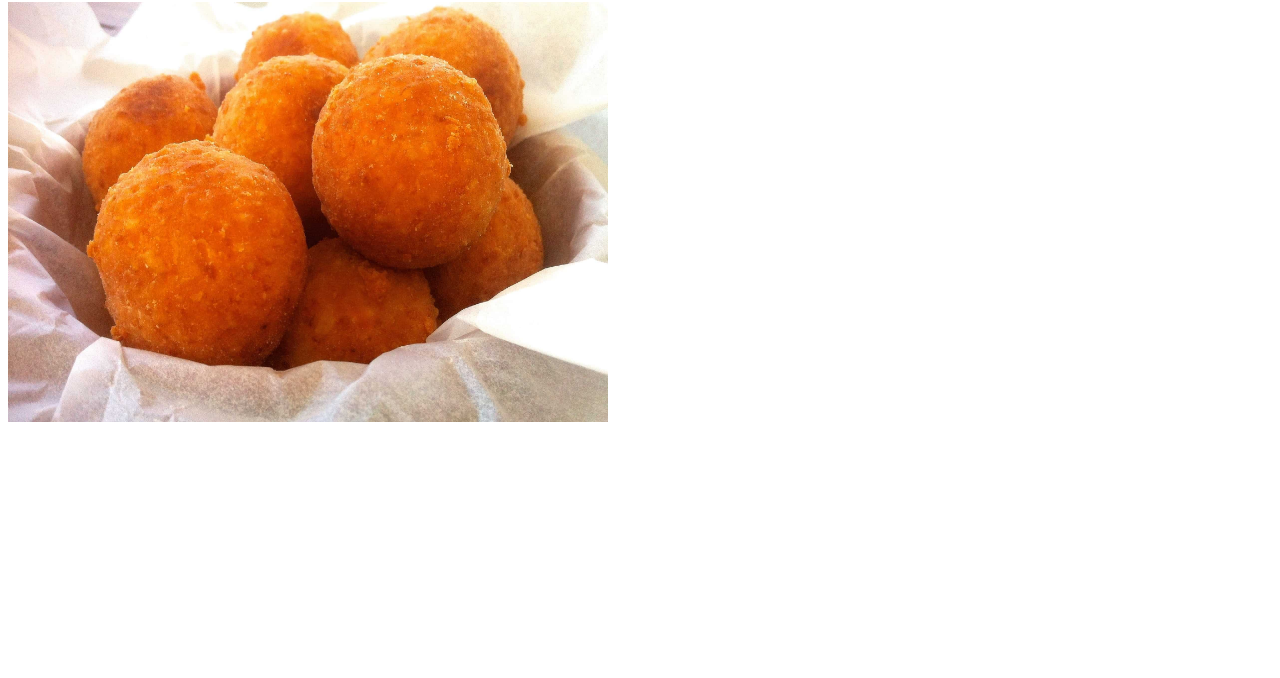
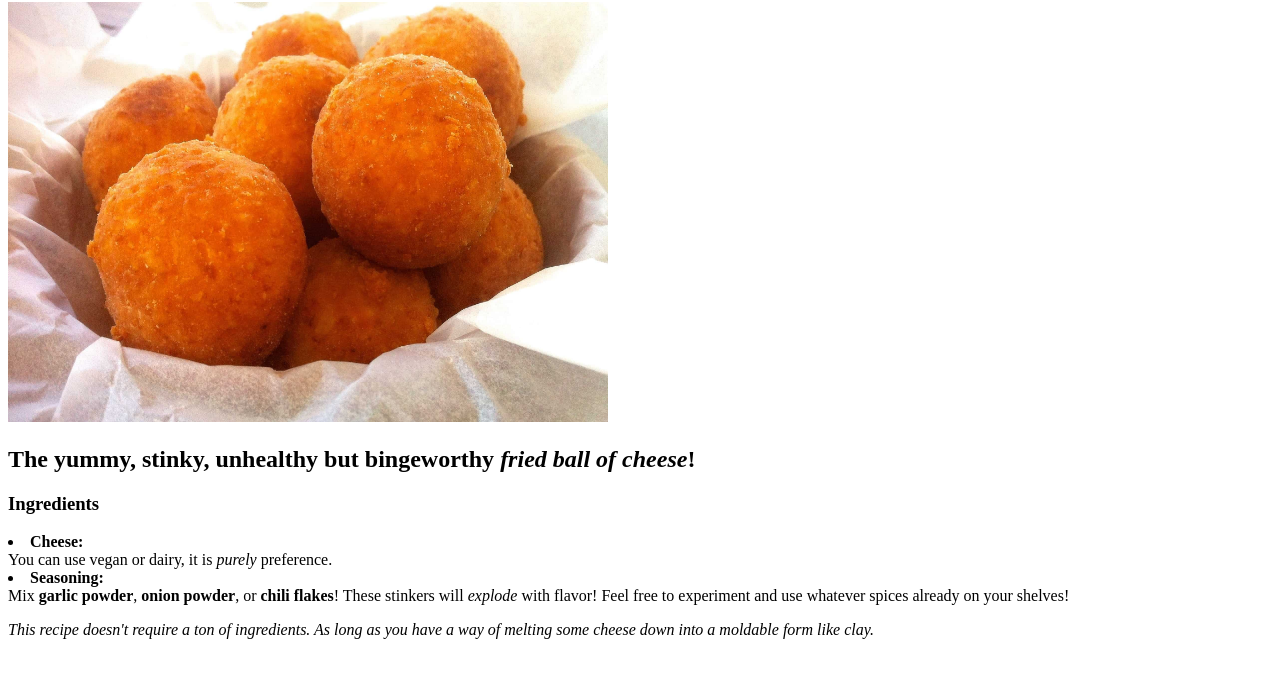
Before and after one commit to LoganN47/odin-recipes, a plain HTML site: page recipes/cheese_balls.html in a window 1280 px wide. Shown: the part 78-756 px from the top of the page. Drawn offline with Linux system fonts and the light colour scheme.

Commit message:
Start recipe content recipes/banana_bread.html and recipes/cheese_balls.html and recipes/toasted_PBJ.html

```diff
--- a/recipes/cheese_balls.html
+++ b/recipes/cheese_balls.html
@@ -9,5 +9,11 @@
 <body><h1>Cheese Balls</h1>
 <img src="../images/stinky_cheese_balls.jpg" alt="stink balls" height="420" width="600">
 
+<p><h2>The yummy, stinky, unhealthy but bingeworthy <em>fried ball of cheese</em>!</h2></p>
+    <p><h3>Ingredients</h3></p>
+
+    <uo><li><strong>Cheese:</strong></li>You can use vegan or dairy, it is <em>purely</em> preference.
+        <li><strong>Seasoning:</strong></li>Mix <strong>garlic powder</strong>, <strong>onion powder</strong>, or <strong>chili flakes</strong>! These stinkers will <em>explode</em> with flavor! Feel free to experiment and use whatever spices already on your shelves!</uo>
+<p><em>This recipe doesn't require a ton of ingredients. As long as you have a way of melting some cheese down into a moldable form like clay.</em></p>
 </body>
     </html>
```
Also changed, not shown: recipes/banana_bread.html (+8 -1 lines), recipes/toasted_PBJ.html (+6 -0 lines).
